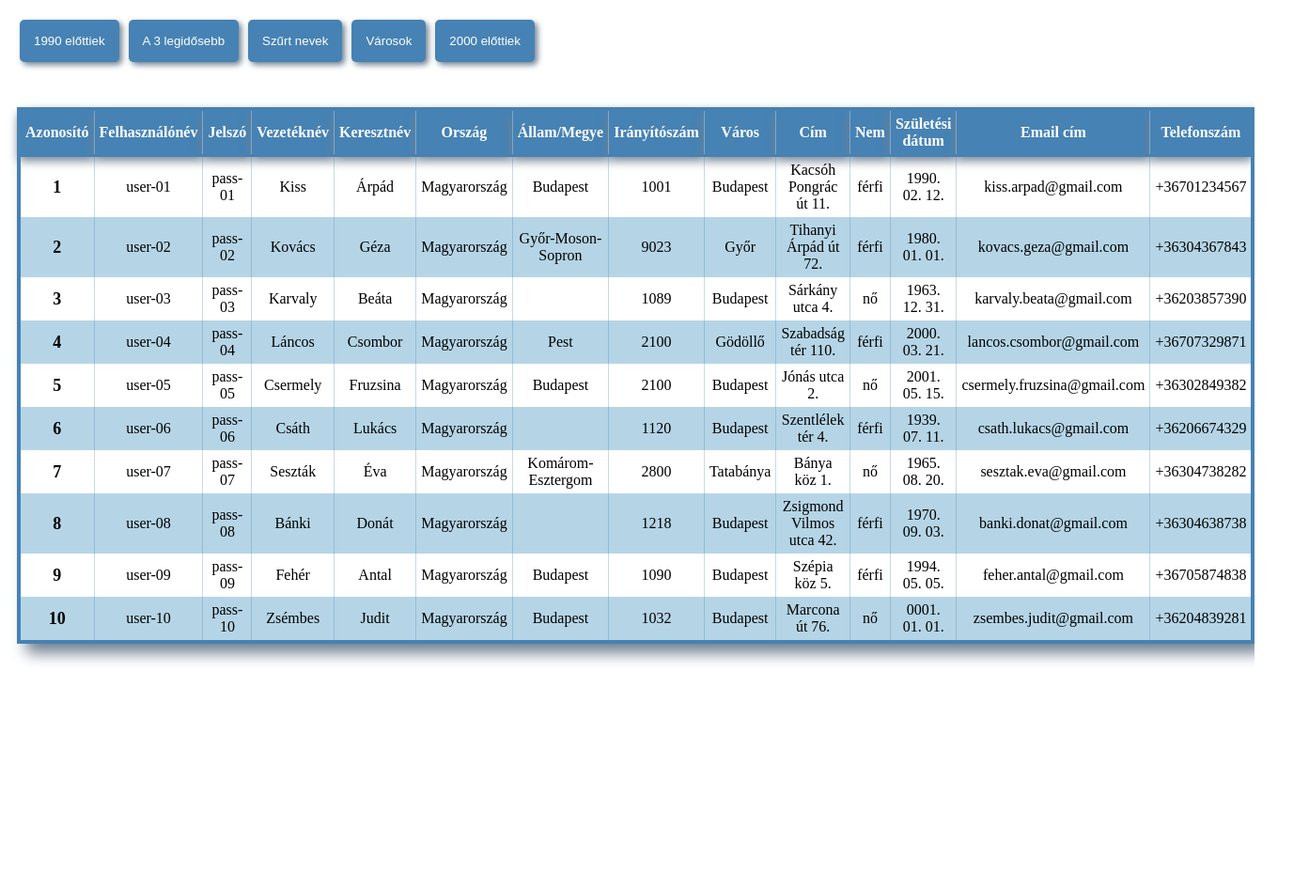
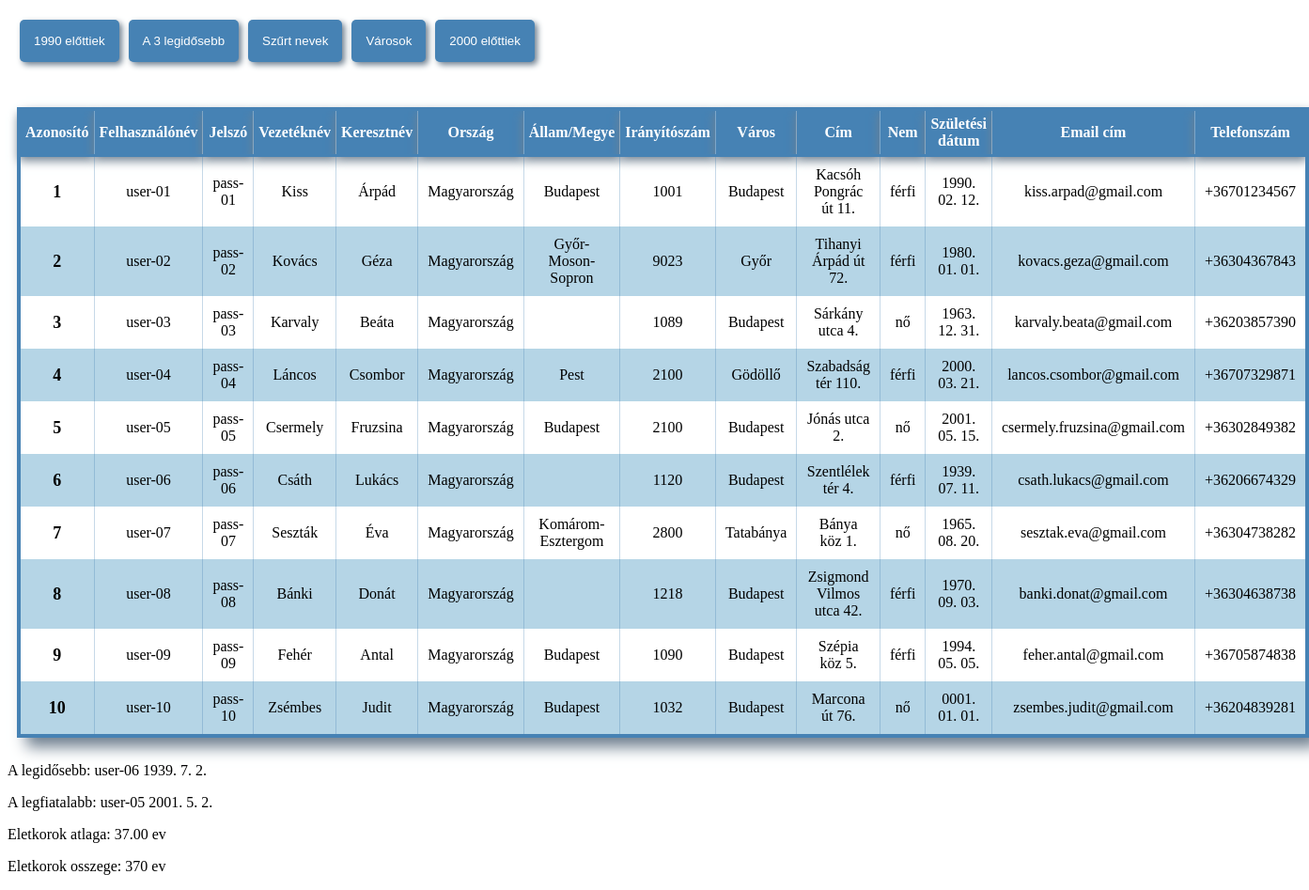
Before and after one commit to donip/felkeszules, a plain HTML site: page index.html in a window 1280 px wide. Shown: the whole page at 94% size, 1393 px wide, since content can reach past the window. Before the commit the page ends 800 px from the top, so only its background shows below. Drawn offline with Linux system fonts and the light colour scheme.

Commit message:
spagetti 90%ban mukodik

```diff
--- a/css/style.css
+++ b/css/style.css
@@ -46,7 +46,7 @@ th {
 
 td {
     border-right: 1px solid rgba(70, 131, 180, 0.3);
-    padding: 5px;
+    padding: 10px;
     text-align: center;
 }
 
--- a/index.html
+++ b/index.html
@@ -22,6 +22,9 @@
 
         </table>
     </div>
+    <div class="statistics-div">
+
+    </div>
     <script src="/js/users.js"></script>
 </body>
 
--- a/js/users.js
+++ b/js/users.js
@@ -38,6 +38,10 @@ function successAjax(xhttp) {
     document.getElementById("button2000").addEventListener("click", function () {
         bornBeforeOrNotBp(newData)
     });
+
+    staisticsEldest(newData);
+    statisticsYoungest(newData);
+    statisticsSumAvg(newData);
     //bornBefore90(newData);
     /*
       Pár sorral lejebb majd ezt olvashatod:
@@ -178,14 +182,6 @@ function bornBetween(data) {
 
 /*function cityCount(data) {
 
-    var filteredData = [];
-    for (var i = 0; i < data.length; i++) {
-        if ((< 1990) {
-            filteredData.push(data[i].username);
-        }
-    }
-    document.querySelector('#newthead').innerHTML = `<th>Azonosító</th>`;
-    document.querySelector('#newtbody').innerHTML = insertFilteredData(filteredData);
 }*/
 
 //-------------------------------------
@@ -212,3 +208,57 @@ function bornBeforeOrNotBp(data) {
     }
     document.querySelector('#newthead').innerHTML = tableHeadData;
 }
+
+//------------------ STATISTICS ---------------------
+
+
+function staisticsEldest(data) {
+    var destination = document.querySelector('.statistics-div');
+    destination.innerHTML = '<p id="pEldest"></p>';
+    var min = data[0].birthdate;
+    var result = '';
+    for (i = 0; i < data.length; i++) {
+        if (data[i].birthdate > '1600. 01. 01' && data[i].birthdate < min) {
+            min = data[i].birthdate;
+            var date = new Date(data[i].birthdate);
+
+            result = data[i].username + ' ' + date.getFullYear() + '. ' + (date.getMonth() + 1) + '. ' + date.getDay() + '.';
+        }
+    }
+    document.getElementById('pEldest').innerHTML = 'A legidősebb: ' + result;
+}
+//---------------------------------------------
+
+function statisticsYoungest(data) {
+    var destination = document.querySelector('.statistics-div');
+    destination.innerHTML += '<p id="pYoungest"></p>';
+    var max = data[0].birthdate;
+    var result = '';
+    for (i = 0; i < data.length; i++) {
+        if (data[i].birthdate > '1600. 01. 01' && data[i].birthdate > max) {
+            max = data[i].birthdate;
+            var date = new Date(data[i].birthdate);
+
+            result = data[i].username + ' ' + date.getFullYear() + '. ' + (date.getMonth() + 1) + '. ' + date.getDay() + '.';
+        }
+    }
+    document.getElementById('pYoungest').innerHTML = 'A legfiatalabb: ' + result;
+}
+
+//-----------------------------------------------------------------------------
+
+function statisticsSumAvg(data) {
+    var destination = document.querySelector('.statistics-div');
+    destination.innerHTML += '<p id="pAvg"></p> <p id="pSum"></p>';
+
+    var currentDate = new Date();
+    var sum = 0;
+
+    for (i = 0; i < data.length; i++) {
+        sum += (Math.floor((currentDate - new Date(data[i].birthdate)) / 31536000000));
+    }
+    var avg = (sum / data.length).toFixed(2);
+    document.getElementById('pSum').innerHTML = 'Eletkorok osszege: ' + sum + ' ev';
+    document.getElementById('pAvg').innerHTML = 'Eletkorok atlaga: ' + avg + ' ev';
+
+}
```
